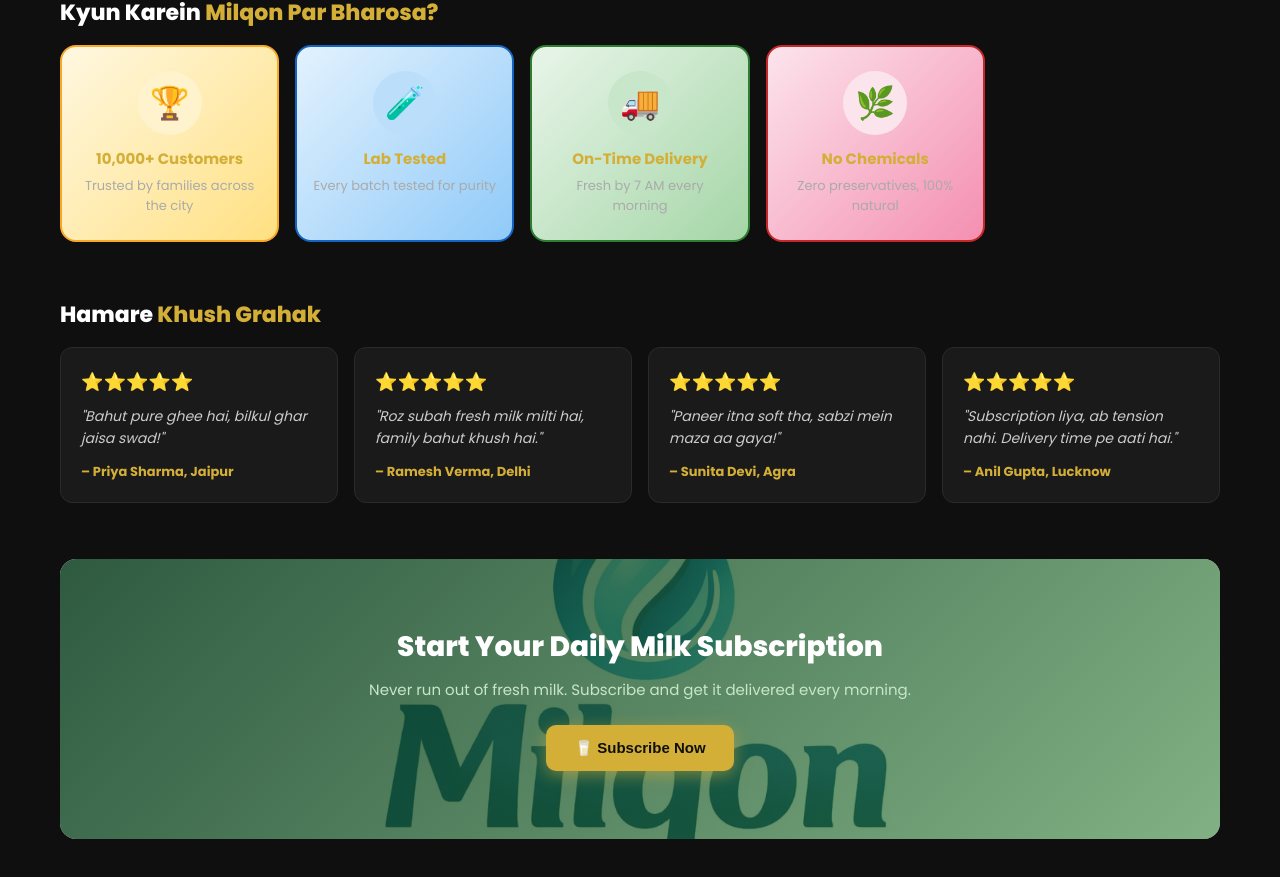
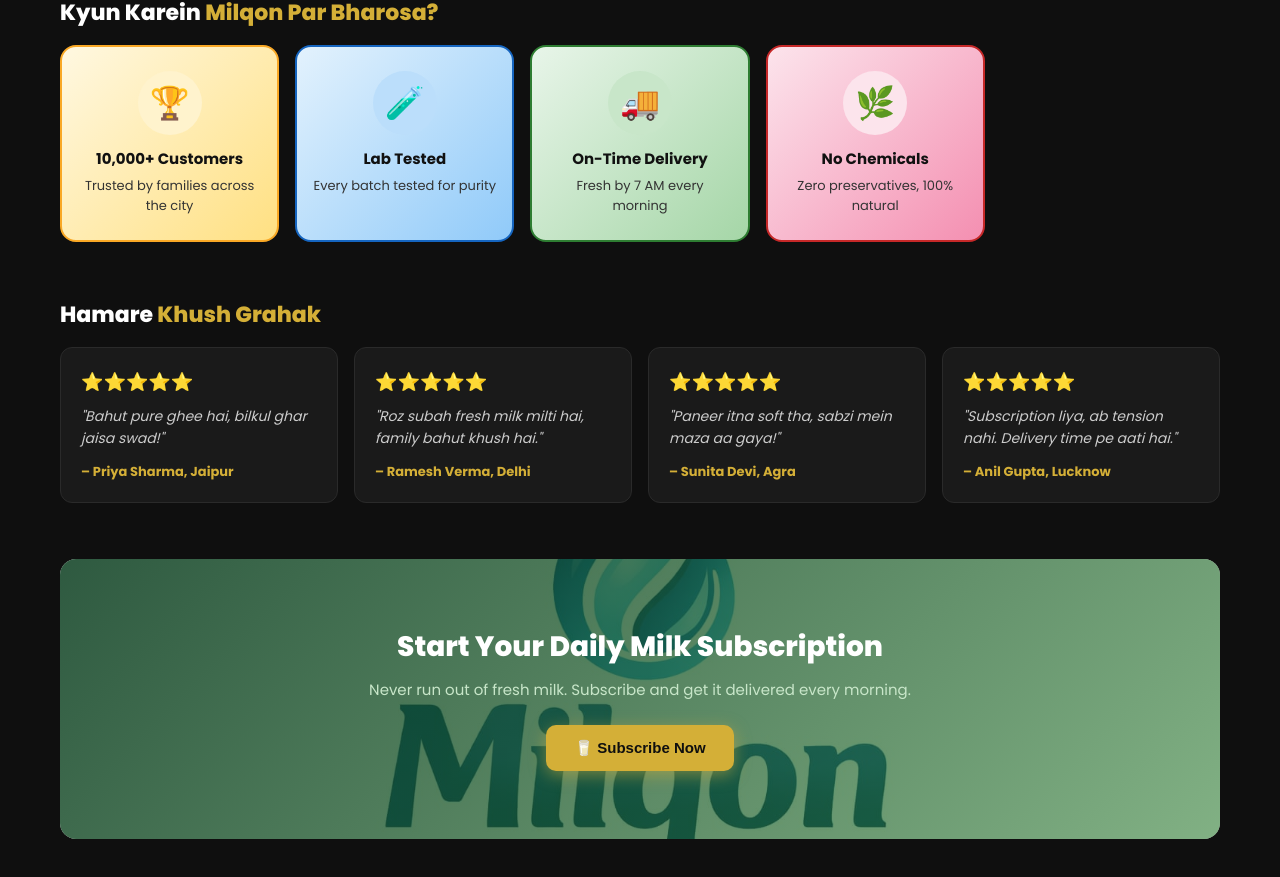
Before and after one commit to Abhishekkumar0048/Milqon-Dairy, a React (Create React App) app in the folder frontend/: page / in a window 1280 px wide. Shown: the part 2390-3267 px from the top of the page. Built offline with nearby package versions, Linux system fonts and the light colour scheme; no server answers.

Commit message:
fix: trust card text black

```diff
--- a/frontend/src/pages/Home.js
+++ b/frontend/src/pages/Home.js
@@ -194,8 +194,8 @@
             {trustItems.map(t => (
               <div key={t.title} className="trust-card" style={{ background: t.bg, border: `2px solid ${t.border}`, borderRadius: 16 }}>
                 <div className="trust-icon" style={{ background: t.iconBg, borderRadius: '50%', width: 64, height: 64, display: 'flex', alignItems: 'center', justifyContent: 'center', fontSize: 32, margin: '0 auto 12px' }}>{t.icon}</div>
-                <div className="trust-title">{t.title}</div>
-                <div className="trust-desc">{t.desc}</div>
+                <div className="trust-title" style={{ color: '#111' }}>{t.title}</div>
+                <div className="trust-desc" style={{ color: '#333' }}>{t.desc}</div>
               </div>
             ))}
           </div>
```
